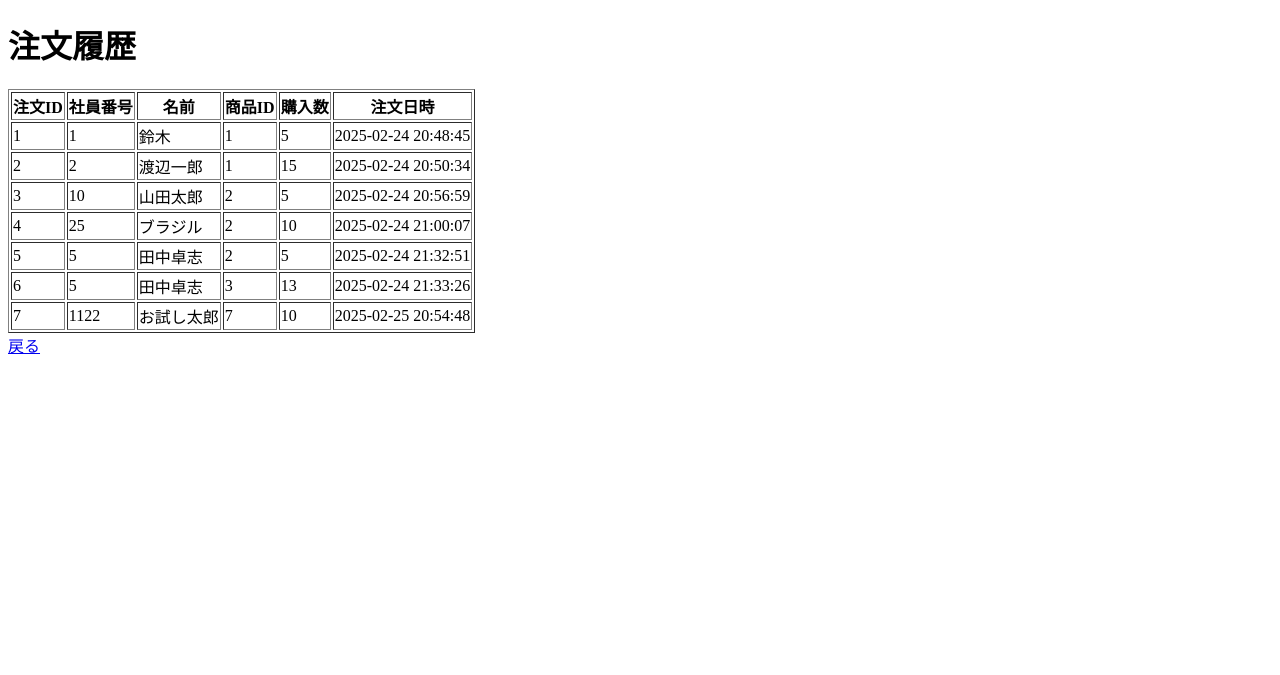
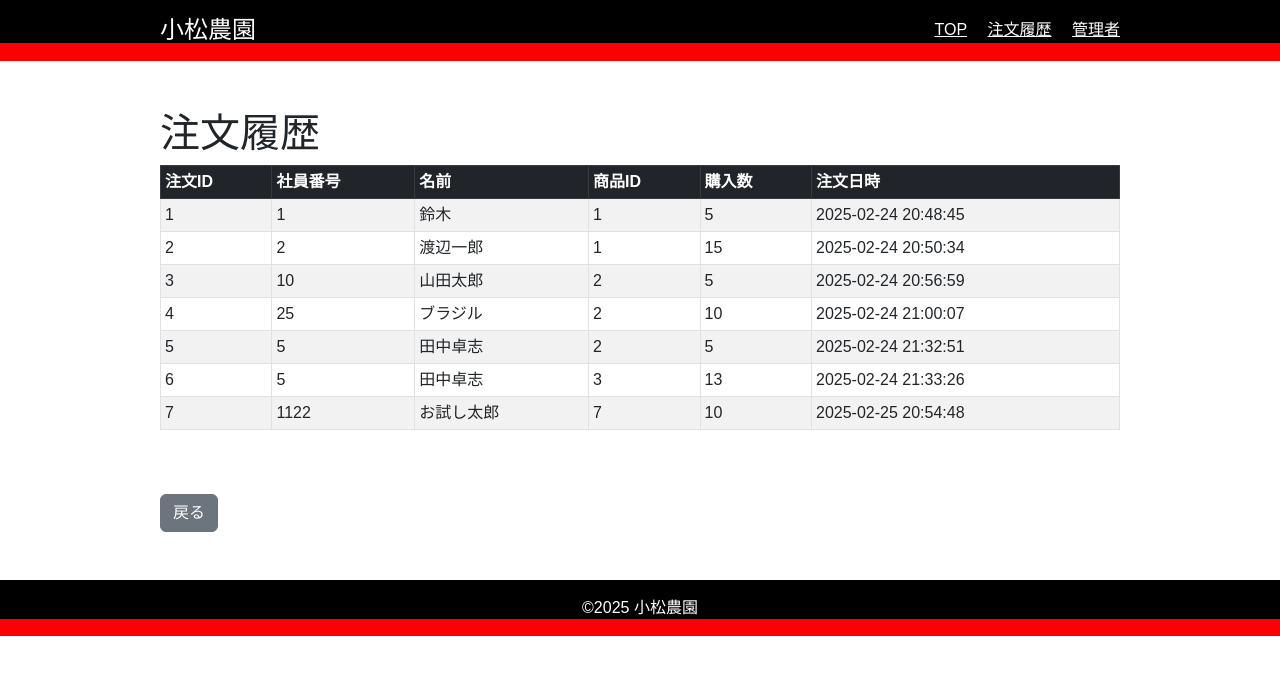
Before and after one commit to YSK-PG/sunabaco_komatufarm_share, a Flask app: page /orders in a window 1280 px wide. Shown: the top 675 px of the page. Run offline with Flask 3, Linux system fonts and the light colour scheme.

Commit message:
orders.htmlデザイン修正

```diff
--- a/templates/orders.html
+++ b/templates/orders.html
@@ -2,11 +2,31 @@
 <html lang="ja">
 <head>
     <meta charset="UTF-8">
+    <meta name="viewport" content="width=device-width, initial-scale=1">
     <title>注文履歴</title>
+    <link href="https://cdn.jsdelivr.net/npm/bootstrap@5.3.0/dist/css/bootstrap.min.css" rel="stylesheet">
+    <link rel="stylesheet" href="../static/style.css">
 </head>
 <body>
-    <h1>注文履歴</h1>
-    <table border="1">
+    <!-- ヘッダー -->
+    <header class="header-footer text-white py-3">
+        <div class="container-custom d-flex justify-content-between align-items-center">
+            <h1 class="h4 mb-0">小松農園</h1>
+            <nav>
+                <a href="index.html" class="text-white me-3">TOP</a>
+                <a href="order-history.html" class="text-white me-3">注文履歴</a>
+                <a href="admin-settings.html" class="text-white">管理者</a>
+            </nav>
+        </div>
+    </header>
+
+    <!-- 注文履歴 -->
+    <div class="container-custom">
+        <h1 class="text-start mt-5">注文履歴</h1>
+
+        <div class="table-responsive">
+            <table class="table table-striped table-bordered table-sm">
+                <thead class="table-dark">
                     <tr>
                         <th>注文ID</th>
                         <th>社員番号</th>
@@ -15,6 +35,8 @@
                         <th>購入数</th>
                         <th>注文日時</th>
                     </tr>
+                </thead>
+                <tbody>
                     {% for order in orders %}
                     <tr>
                         <td>{{ order.id }}</td>
@@ -26,10 +48,25 @@
                     </tr>
                     {% else %}
                     <tr>
-            <td colspan="6">注文履歴がありません。</td>
+                        <td colspan="6" class="text-center">注文履歴がありません。</td>
                     </tr>
                     {% endfor %}
+                </tbody>
             </table>
-    <a href="{{ url_for('index') }}">戻る</a>
+        </div>
+
+        <!-- 戻るボタン -->
+        <div class="mt-5">
+            <a href="{{ url_for('index') }}" class="btn btn-secondary">戻る</a>
+        </div>
+    </div>
+
+    <!-- フッター -->
+    <footer class="header-footer text-white text-center py-3 mt-5">
+        <p class="mb-0">&copy;2025 小松農園</p>
+    </footer>
+
+    <script src="https://cdn.jsdelivr.net/npm/bootstrap@5.3.0/dist/js/bootstrap.bundle.min.js"></script>
+    <script src="js/script.js"></script>
 </body>
 </html>
```
Also changed, not shown: instance/vegetable_app2.db. Lines whose indentation alone changed are shown as unchanged.
